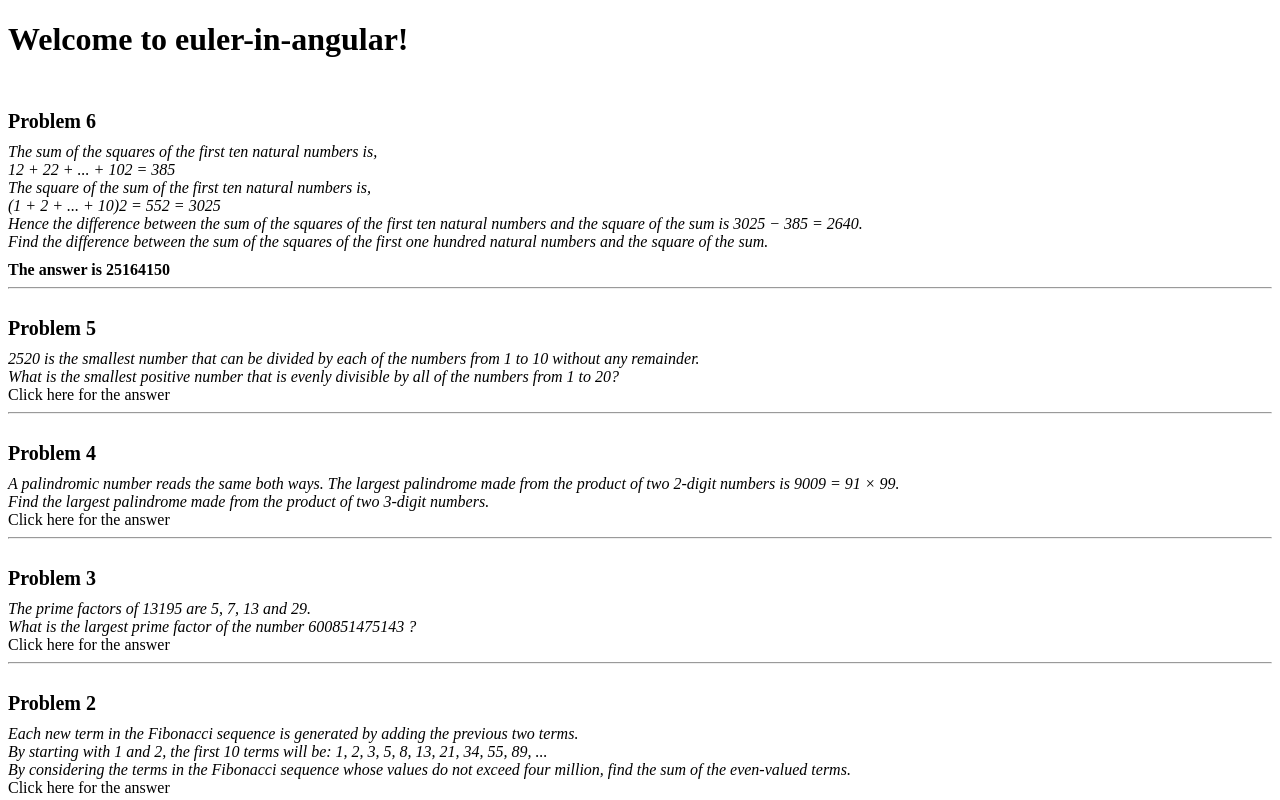
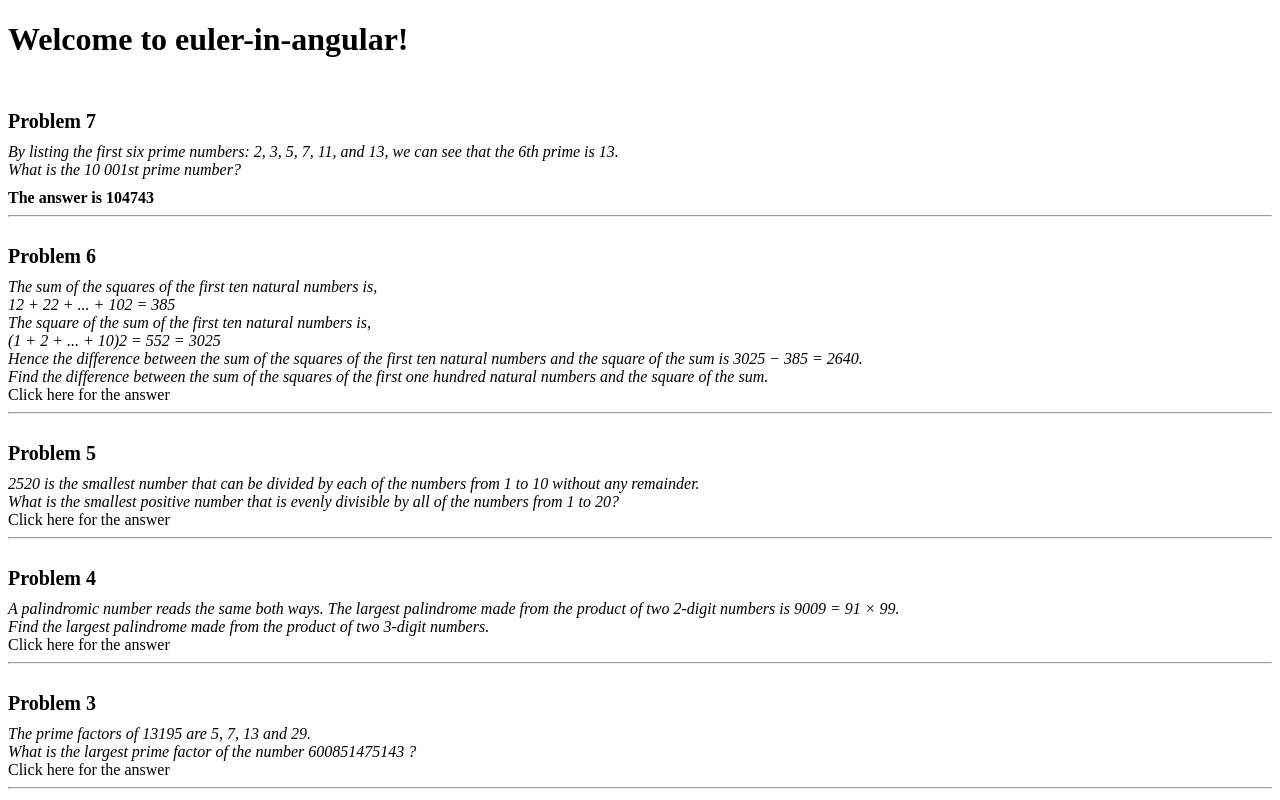
Before and after one commit to edwinvanderven/Euler-in-Angular, an Angular app: page / in a window 1280 px wide. Shown: the top 800 px of the page. Built offline with nearby package versions, Linux system fonts and the light colour scheme.

Commit message:
Added seventh problem and solution

```diff
--- a/src/app/app.component.model.ts
+++ b/src/app/app.component.model.ts
@@ -4,6 +4,7 @@ import { ThirdProblem } from './problems/third-problem';
 import { FourthProblem } from './problems/fourth-problem';
 import { FifthProblem } from './problems/fifth-problem';
 import { SixthProblem } from './problems/sixth-problem';
+import { SeventhProblem } from './problems/seventh-problem';
 
 export interface IProblem {
   title: string;
@@ -12,6 +13,7 @@ export interface IProblem {
 }
 
 export const PROBLEMS: IProblem[] = [
+  new SeventhProblem(),
   new SixthProblem(),
   new FifthProblem(),
   new FourthProblem(),
--- a/src/app/problems/second-problem.ts
+++ b/src/app/problems/second-problem.ts
@@ -1,6 +1,6 @@
 import { IProblem } from '../app.component.model';
 
-export class SecondProblem implements IProblem{
+export class SecondProblem implements IProblem {
   public title = 'Problem 2';
   public description = 'Each new term in the Fibonacci sequence is generated by adding the previous two terms. ' +
                         '\nBy starting with 1 and 2, the first 10 terms will be: 1, 2, 3, 5, 8, 13, 21, 34, 55, 89, ... ' +
--- /dev/null
+++ b/src/app/problems/seventh-problem.ts
@@ -0,0 +1,19 @@
+import { IProblem } from '../app.component.model';
+import { Helper } from '../utils/helper';
+
+export class SeventhProblem implements IProblem {
+  public title = 'Problem 7';
+  public description = 'By listing the first six prime numbers: 2, 3, 5, 7, 11, and 13, we can see that the 6th prime is 13.\nWhat is the 10 001st prime number?';
+
+  getAnswer(): string {
+    let result = 1;
+    let primesFound = 0;
+    while (primesFound < 10001) {
+      result++;
+      if (Helper.isPrime(result)) {
+        primesFound++;
+      }
+    }
+    return result.toString();
+  }
+}
--- a/src/app/problems/sixth-problem.ts
+++ b/src/app/problems/sixth-problem.ts
@@ -1,6 +1,6 @@
 import { IProblem } from '../app.component.model';
 
-export class SixthProblem implements IProblem{
+export class SixthProblem implements IProblem {
   public title = 'Problem 6';
   public description = 'The sum of the squares of the first ten natural numbers is, \n12 + 22 + ... + 102 = 385 \nThe square of the sum of the first ten natural numbers is,' +
                         '\n(1 + 2 + ... + 10)2 = 552 = 3025' +
```
Also changed, not shown: 1 other file (tests, documents, lock files or other folders).
